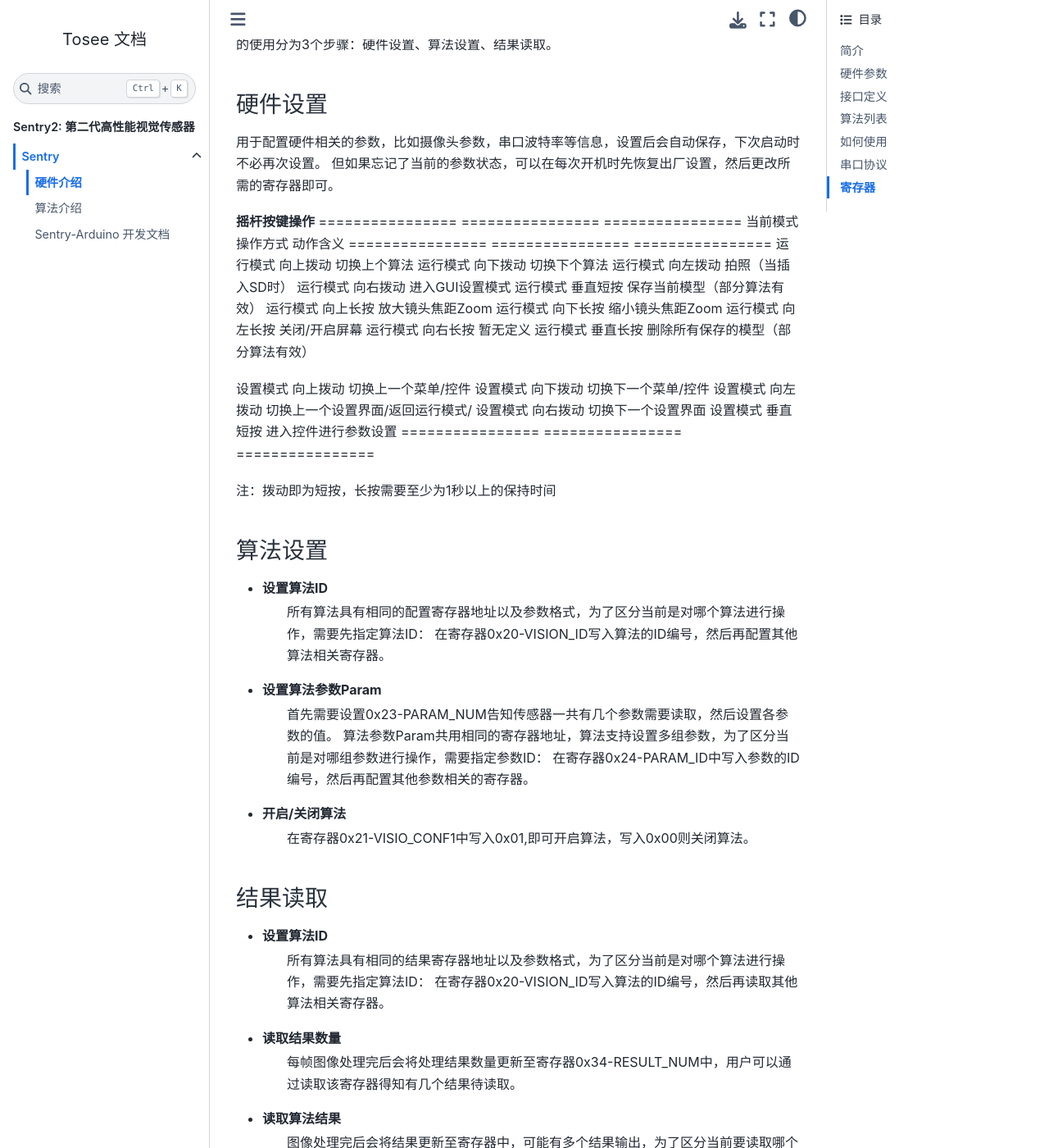
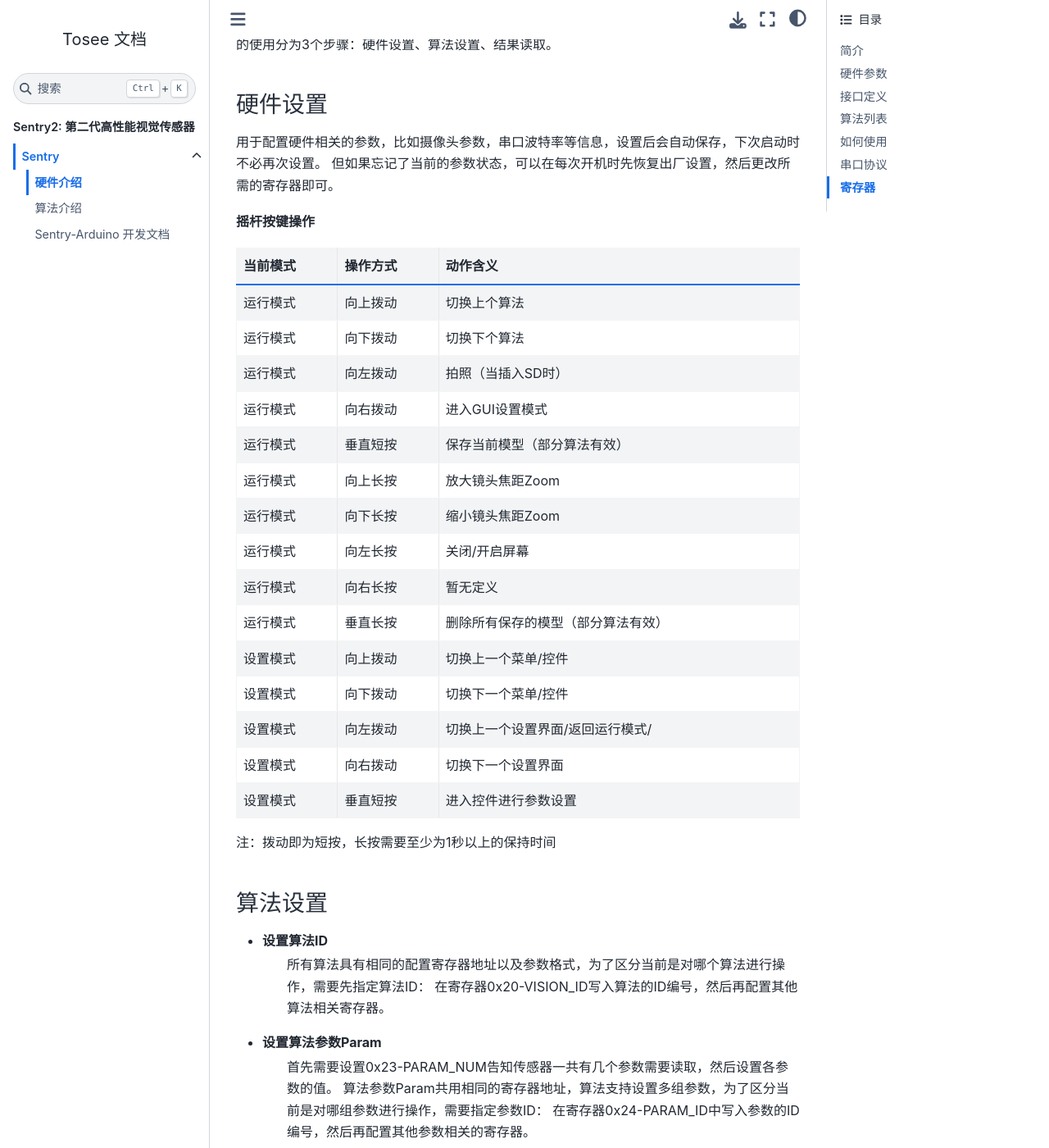
Before and after one commit to AITosee/Tosee-Docs, a Sphinx documentation site: the page built from docs/Sentry/Hardware/index.rst, in a window 1280 px wide and 1400 px high, scrolled down 2397 px. Shown: the whole window at 82% size. Built offline with Sphinx 7.4.7 and the Sphinx Book theme 1.1.4, drawn with Linux system fonts in a browser that asks for light colours.

Commit message:
fix some bug in table

```diff
--- a/docs/Sentry/Hardware/index.rst
+++ b/docs/Sentry/Hardware/index.rst
@@ -72,6 +72,7 @@
 但如果忘记了当前的参数状态，可以在每次开机时先恢复出厂设置，然后更改所需的寄存器即可。
 
 **摇杆按键操作**
+
 ================    ================    ================
 当前模式              操作方式              动作含义
 ================    ================    ================
--- a/docs/Sentry/Vision/index.rst
+++ b/docs/Sentry/Vision/index.rst
@@ -471,7 +471,7 @@
     86                   V                   87                  W                   88                  X
     89                   Y                   90                  Z                   91                  [
     92                   \\                  93                  ]                   94                  ^
-    95                   _                   96                  ``                  97                  a
+    95                   _                   96                  \`                  97                  a
     98                   b                   99                  c                   100                 d
     101                  e                   102                 f                   103                 g
     104                  h                   105                 i                   106                 j
```
